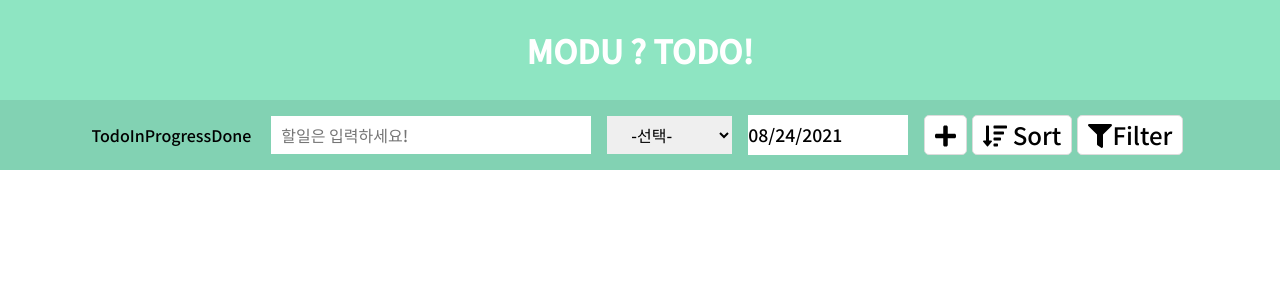
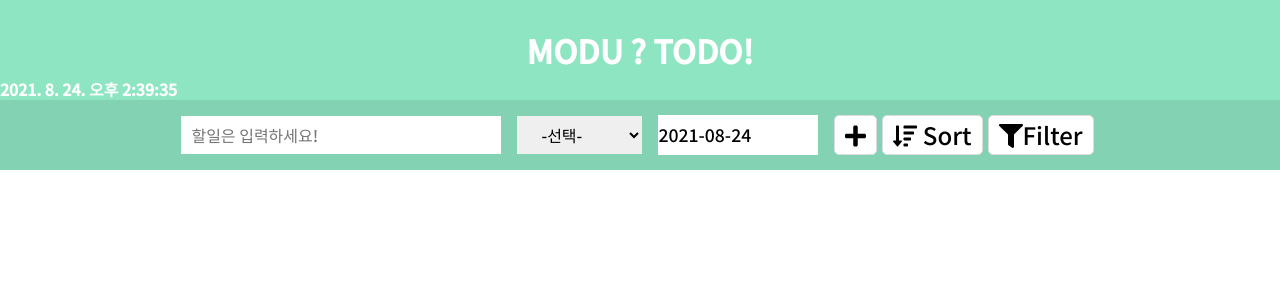
Before and after one commit to team2-freeOnBorading/modu-todo, a React (Create React App) app: page / in a window 1280 px wide. Shown: the top 300 px of the page. Built offline with nearby package versions, Linux system fonts and the light colour scheme.

Commit message:
feat: 현재시간 추가, UI 스타일 수정

```diff
--- a/src/components/TodoHeader/TodoFilter/TodoFilter.tsx
+++ b/src/components/TodoHeader/TodoFilter/TodoFilter.tsx
@@ -5,18 +5,15 @@ import { PRIORITY_RANGE } from '../../../utils/constants';
 import 'react-datepicker/dist/react-datepicker.css';
 import { FontAwesomeIcon } from '@fortawesome/react-fontawesome';
 import { faSortAmountDown, faFilter, faPlus } from '@fortawesome/free-solid-svg-icons';
+import { Status, Priority } from '../../../type';
 
-interface IInputValue {
-  task: string;
-  dueDate: Date;
-  priority: string;
-}
-
-const TodoFilter: React.FC = () => {
-  const [inputValue, setInputValue] = useState<IInputValue>({
+const TodoFilter = () => {
+  const [inputValue, setInputValue] = useState({
     task: '',
-    dueDate: new Date(),
-    priority: '',
+    deadLine: new Date(),
+    priority: Priority.LOW,
+    status: Status.FINISHED,
+    createdAt: new Date(),
   });
 
   const handleChange = (event: React.ChangeEvent<HTMLSelectElement | HTMLInputElement>) => {
@@ -24,17 +21,13 @@ const TodoFilter: React.FC = () => {
   };
 
   const handleSubmit = (event: React.ChangeEvent<HTMLFormElement>) => {
+    console.log(inputValue);
     event.preventDefault();
-    setInputValue({ ...inputValue, dueDate: inputValue.dueDate });
+    setInputValue({ ...inputValue, deadLine: inputValue.deadLine });
   };
 
   return (
     <Wrapper>
-      <TagList>
-        <span>Todo </span>
-        <span>InProgress </span>
-        <span>Done </span>
-      </TagList>
       <Form onSubmit={handleSubmit}>
         <FormInput type='text' name='task' placeholder='할일은 입력하세요!' value={inputValue.task} onChange={(e) => handleChange(e)} />
         <select id='priority' name='priority' onChange={(e) => handleChange(e)}>
@@ -46,10 +39,18 @@ const TodoFilter: React.FC = () => {
             );
           })}
         </select>
-        <DatePicker minDate={new Date()} selected={inputValue.dueDate} onChange={(date: Date) => setInputValue({ ...inputValue, dueDate: date })} />
+        <DatePicker
+          dateFormat='yyyy-MM-dd'
+          minDate={new Date()}
+          closeOnScroll={true}
+          placeholderText='마감 날짜 선택'
+          selected={inputValue.deadLine}
+          onChange={(date: Date) => setInputValue({ ...inputValue, deadLine: date })}
+        />
         <button type='submit'>
           <FontAwesomeIcon icon={faPlus} />
         </button>
+      </Form>
       <button>
         <FontAwesomeIcon icon={faSortAmountDown} /> Sort
       </button>
@@ -57,7 +58,6 @@ const TodoFilter: React.FC = () => {
         <FontAwesomeIcon icon={faFilter} />
         Filter
       </button>
-      </Form>
     </Wrapper>
   );
 };
@@ -73,6 +73,25 @@ const Wrapper = styled.div`
   display: flex;
   justify-content: center;
   align-items: center;
+  & button {
+    font-size: 1.5rem;
+    padding: 5px 10px;
+    margin-right: 5px;
+    border: none;
+    cursor: pointer;
+    background-color: #fff;
+    border: 1px solid #dcdcdc;
+    border-radius: 5px;
+    &:hover {
+      background-color: #dfdfdf;
+    }
+  }
+`;
+
+const FormInput = styled.input`
+  padding: 10px;
+  border: 0;
+  margin-right: 1rem;
 `;
 
 const Form = styled.form`
@@ -99,29 +118,4 @@ const Form = styled.form`
     padding: 6px 20px;
     margin-right: 1rem;
   }
-  & button {
-    font-size: 1.5rem;
-    padding: 5px 10px;
-    margin-right: 5px;
-    border: none;
-    cursor: pointer;
-    background-color: #fff;
-    border: 1px solid #dcdcdc;
-    border-radius: 5px;
-    &:hover {
-      background-color: #dfdfdf;
-    }
-  }
 `;
-
-const TagList = styled.div`
-  display: flex;
-  flex-direction: row;
-  margin-right: 20px;
-`;
-
-const FormInput = styled.input`
-  padding: 10px;
-  border: 0;
-  margin-right: 1rem;
-`;
--- a/src/components/TodoHeader/TodoHeader.tsx
+++ b/src/components/TodoHeader/TodoHeader.tsx
@@ -1,12 +1,31 @@
-import React from 'react';
+import React, { useState, useEffect } from 'react';
 import TodoFilter from './TodoFilter/TodoFilter';
 import styled from 'styled-components';
 
 const TodoHeader: React.FC = () => {
+  const [currentTime, setCurrentTime] = useState('');
+
+  const getCurrentTime = () => {
+    const curr = new Date();
+    const utc = curr.getTime() + curr.getTimezoneOffset() * 60 * 1000;
+    const KR_TIME_DIFF = 9 * 60 * 60 * 1000;
+    const krTime = new Date(utc + KR_TIME_DIFF).toLocaleString('ko-KR');
+
+    setCurrentTime(krTime);
+  };
+
+  useEffect(() => {
+    setInterval(getCurrentTime, 1000);
+    return () => {
+      setInterval(getCurrentTime, 1000);
+    };
+  }, []);
+
   return (
     <>
       <Wrapper>
         <h1>MODU ? TODO!</h1>
+        <span>{currentTime}</span>
       </Wrapper>
       <TodoFilter />
     </>
@@ -21,6 +40,12 @@ const Wrapper = styled.div`
   position: fixed;
   top: 0;
   background-color: #8ee5c2;
+  & span {
+    color: white;
+    font-weight: bold;
+    position: fixed;
+    top: 80px;
+  }
   & h1 {
     margin: 0;
     color: white;
--- a/src/type.ts
+++ b/src/type.ts
@@ -13,9 +13,9 @@ export enum Priority {
 export interface ITodo {
   readonly id: number;
   task: string;
-  priority?: Priority;
+  priority: Priority;
   status: Status;
-  deadLine: string;
+  deadLine?: string;
   createdAt: string;
   updatedAt?: string;
 }
```
Also changed, not shown: 1 other file (tests, documents, lock files or other folders). Lines whose indentation alone changed are shown as unchanged.
